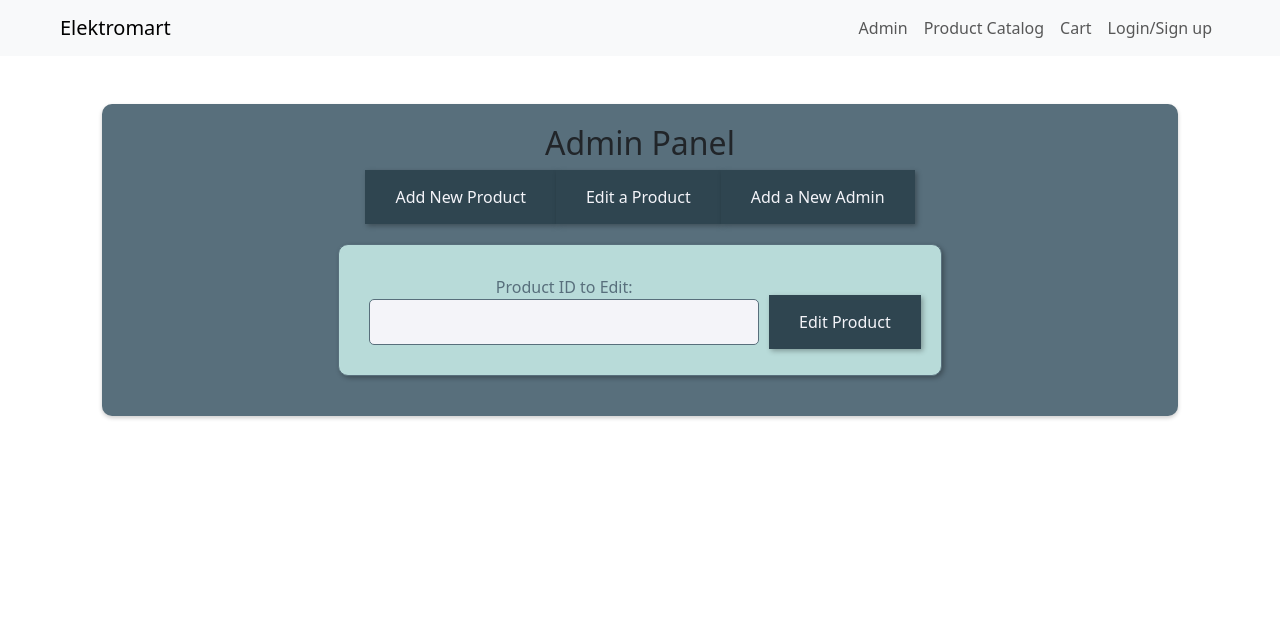
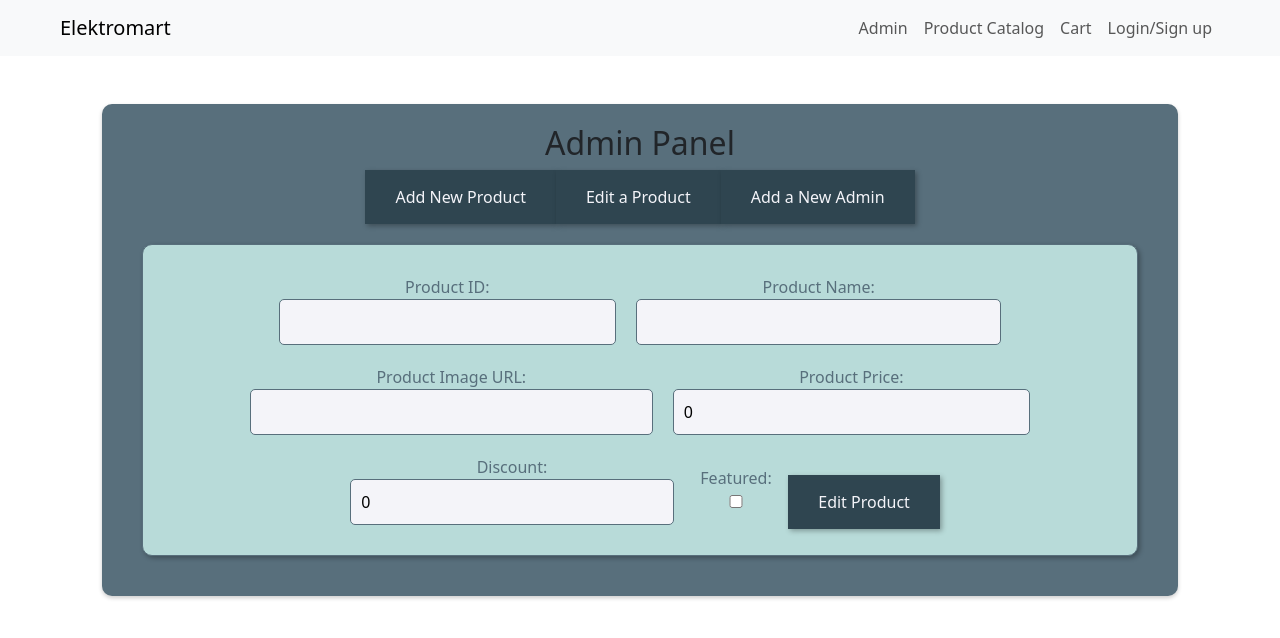
Before and after one commit to AT-GUPTA/Elektromart, a React (Create React App) app in the folder source/ui/elektromart/: page /admin in a window 1280 px wide. Both pictures are taken after a click on the button "Edit a Product". Shown: the top 638 px of the page. Built offline with nearby package versions, Linux system fonts and the light colour scheme.

Commit message:
the forms close in the admin page when you click on another one

```diff
--- a/source/ui/elektromart/src/pages/admin/admin.js
+++ b/source/ui/elektromart/src/pages/admin/admin.js
@@ -1,5 +1,5 @@
-import React, { useState } from 'react';
-import './admin.css';
+import React, { useState } from "react";
+import "./admin.css";
 
 const Admin = () => {
   const [showAddProductForm, setShowAddProductForm] = useState(false);
@@ -7,31 +7,37 @@ const Admin = () => {
   const [showAddAdminForm, setShowAddAdminForm] = useState(false);
 
   const [productData, setProductData] = useState({
-    productName: '',
-    productImageUrl: '',
+    productName: "",
+    productImageUrl: "",
     productPrice: 0,
     discount: 0,
     isFeatured: false,
-    id: Math.floor(Math.random() * 1000), // Generate a random ID
+    id: Math.floor(Math.random() * 1000),
   });
 
-  const [editProductId, setEditProductId] = useState(''); // ID for editing a product
+  const [editProductId, setEditProductId] = useState("");
 
   const [adminData, setAdminData] = useState({
-    adminEmail: '',
-    adminName: '',
-    adminToken: '',
+    adminEmail: "",
+    adminName: "",
+    adminToken: "",
   });
 
   const handleAddProductClick = () => {
     setShowAddProductForm(true);
+    setShowEditProductForm(false);
+    setShowAddAdminForm(false);
   };
 
   const handleEditProductClick = () => {
+    setShowAddProductForm(false);
     setShowEditProductForm(true);
+    setShowAddAdminForm(false);
   };
 
   const handleAddAdminClick = () => {
+    setShowAddProductForm(false);
+    setShowEditProductForm(false);
     setShowAddAdminForm(true);
   };
 
@@ -39,7 +45,7 @@ const Admin = () => {
     const { name, value } = e.target;
     setProductData({
       ...productData,
-      [name]: name === 'isFeatured' ? e.target.checked : value,
+      [name]: name === "isFeatured" ? e.target.checked : value,
     });
   };
 
@@ -57,13 +63,10 @@ const Admin = () => {
 
   const handleAddProductSubmit = (e) => {
     e.preventDefault();
-    // Handle the submission of the new product data here
-    console.log('Product data submitted:', productData);
-    // You can send the data to your API or state management system
-    // Generate a new random ID for the next product
+    console.log("Product data submitted:", productData);
     setProductData({
-      productName: '',
-      productImageUrl: '',
+      productName: "",
+      productImageUrl: "",
       productPrice: 0,
       discount: 0,
       isFeatured: false,
@@ -73,22 +76,17 @@ const Admin = () => {
 
   const handleEditProductSubmit = (e) => {
     e.preventDefault();
-    // Handle the submission of the edited product data here
-    console.log('Editing product with ID:', editProductId);
-    // You can send the data to your API or state management system
-    setEditProductId(''); // Clear the input field
+    console.log("Editing product with ID:", editProductId);
+    setEditProductId("");
   };
 
   const handleAddAdminSubmit = (e) => {
     e.preventDefault();
-    // Handle the submission of the new admin data here
-    console.log('New admin data submitted:', adminData);
-    // You can send the data to your API or state management system
-    // Reset the form
+    console.log("New admin data submitted:", adminData);
     setAdminData({
-      adminEmail: '',
-      adminName: '',
-      adminToken: '',
+      adminEmail: "",
+      adminName: "",
+      adminToken: "",
     });
   };
 
@@ -153,7 +151,7 @@ const Admin = () => {
       {showEditProductForm && (
         <form className="product-form" onSubmit={handleEditProductSubmit}>
           <label>
-            Product ID to Edit:
+            Product ID:
             <input
               type="text"
               name="editProductId"
@@ -161,11 +159,54 @@ const Admin = () => {
               onChange={handleEditProductIdChange}
             />
           </label>
-          {/* Include fields to edit product information here */}
+          <label>
+            Product Name:
+            <input
+              type="text"
+              name="productName"
+              value={productData.productName}
+              onChange={handleFormChange}
+            />
+          </label>
+          <label>
+            Product Image URL:
+            <input
+              type="text"
+              name="productImageUrl"
+              value={productData.productImageUrl}
+              onChange={handleFormChange}
+            />
+          </label>
+          <label>
+            Product Price:
+            <input
+              type="number"
+              name="productPrice"
+              value={productData.productPrice}
+              onChange={handleFormChange}
+            />
+          </label>
+          <label>
+            Discount:
+            <input
+              type="number"
+              name="discount"
+              value={productData.discount}
+              onChange={handleFormChange}
+            />
+          </label>
+          <label>
+            Featured:
+            <input
+              type="checkbox"
+              name="isFeatured"
+              checked={productData.isFeatured}
+              onChange={handleFormChange}
+            />
+          </label>
           <button type="submit">Edit Product</button>
         </form>
       )}
-
       {showAddAdminForm && (
         <form className="admin-form" onSubmit={handleAddAdminSubmit}>
           <label>
```
